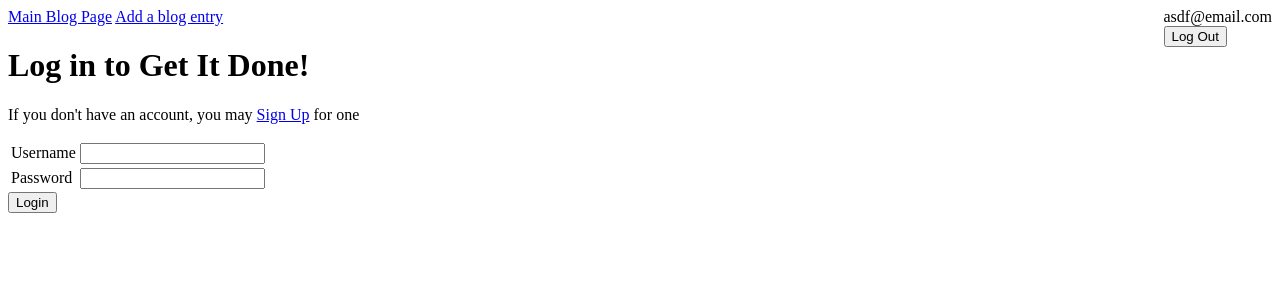
After one commit to theresaoh/blogz, a Flask app: page /login in a window 1280 px wide. The commit adds this page. Shown: the top 300 px of the page. Run offline with Flask 2, Linux system fonts and the light colour scheme; a user stored in the database is signed in.

Commit message:
login and signup pages working correctly

```diff
--- a/main.py
+++ b/main.py
@@ -1,73 +1,123 @@
-from flask import Flask, request, redirect, render_template, flash
+from flask import Flask, request, redirect, render_template, flash, session
 from flask_sqlalchemy import SQLAlchemy
 import os
+from app import app, db
+from models import User, Blog, add_new_user, add_new_post
 
-app = Flask(__name__)
-app.config['DEBUG'] = True
-project_dir = os.path.dirname(os.path.abspath(__file__))
-app.config['SQLALCHEMY_DATABASE_URI'] = "sqlite:///{}".format(os.path.join(project_dir, "build-a-blog.db"))
-app.config['SQLALCHEMY_ECHO'] = True
-db = SQLAlchemy(app)
 app.secret_key = 'pcEwO1Nlx7'
 
-class Blog(db.Model):
-    id = db.Column(db.Integer, primary_key=True)
-    title = db.Column(db.String(120))
-    body = db.Column(db.String(800))
+@app.before_request
+def require_login():
+    allowed_routes = ['login', 'blog', 'index', 'signup']
+    if request.endpoint not in allowed_routes and 'username' not in session:
+        return redirect('/login')
 
-    def __init__(self, title, body):
-        self.title = title
-        self.body = body
+def get_blog_posts_by_user():
+    owner = User.query.filter_by(username=session['username']).first()
+    return Blog.query.filter_by(owner_id=owner.id).all()
 
 @app.route('/')
+def display_login():
+    return render_template('login.html')
+
+@app.route("/logout", methods=['POST'])
+def logout():
+    del session['username']
+    return redirect("/")
+
+@app.route('/login', methods=['POST', 'GET'])
 def display_blogs():
-    blog_posts = Blog.query.filter_by().all()
-    return render_template('blog.html', blog_posts=blog_posts)
+    if request.method == 'POST':
+        username = request.form['username']
+        password = request.form['password']
+        user = User.query.filter_by(username=username).first()
+        if not user:
+            flash('Username invalid', 'username-error')
+            return render_template('login.html')
+        if password != user.password:
+            flash('Password incorrect', 'password-error')
+            return render_template('login.html', username=username)
+        session['username'] = username
+        return redirect('/blog')
+    return render_template('login.html')
+
+def password_invalid(password):
+    if len(password) < 3 or len(password) > 20:
+        return True
+    if password == "":
+        return True
+    return False
+
+def username_invalid(username):
+    if len(username) < 3 or len(username) > 20:
+        return True
+    if username == "":
+        return True
+    return False
+
+@app.route('/signup', methods=['POST', 'GET'])
+def signup():
+    if request.method == 'POST':
+        username = request.form['username']
+        password = request.form['password']
+        verify = request.form['verify']
+        existing_user = User.query.filter_by(username=username).first()
+        if existing_user:
+            flash('Username already exists', 'username-error')
+            return render_template('signup.html')
+        if username_invalid(username):
+            flash('Username invalid - usernames must be between 5 and 20 characters.', 'username-error')
+            return render_template('signup.html')
+        if password_invalid(password):
+            flash('Password invalid - passwords must be between 5 and 20 characters.', 'password-invalid-error')
+            return render_template('signup.html', username=username)
+        if password != verify:
+            flash('Passwords don\'t match, please enter again', 'password-match-error')
+            return render_template('signup.html', username=username)
+        add_new_user(username, password)
+        session['username'] = username
+        return redirect('/newpost')
+    return render_template('signup.html')
 
 # This route displays all blog posts, as well as individual blog posts
 @app.route('/blog', methods=['POST', 'GET'])
 def index():
     # Access the id of the blog clicked
     blog_id = request.args.get('id')
-    # Access all blog posts
-    blog_posts = Blog.query.filter_by().all()
     if blog_id != None:
         # If a blog title was clicked, show just that blog title and body on the blog page with the id as a query parameter in the URL
         post_to_display = Blog.query.filter_by(id=blog_id).first()
         return render_template('blog.html', post_to_display=post_to_display)
     # Otherwise display all blog posts
-    return render_template('blog.html', blog_posts=blog_posts)
+    return render_template('blog.html', blog_posts=get_blog_posts_by_user())
 
 
-@app.route('/add-post', methods=['POST', 'GET'])
+@app.route('/newpost', methods=['POST', 'GET'])
 def add_post():
     blog_posts = Blog.query.filter_by().all()
     if request.method == 'POST':
         # Access the title and body of the blog post submitted
         title = request.form['title']
         body = request.form['body']
+        owner = User.query.filter_by(username=session['username']).first()
         #Displaying relevant error messages
         #I legitimately couldn't figure out a more efficient way to do this, please help me
         if title == "" and body == "":
             flash("Please fill in the title", 'title_error')
             flash("Please fill in the body", 'body_error')
-            return render_template('add-post.html', title=title, body=body)
+            return render_template('newpost.html', title=title, body=body)
         if body == "" and title != "":
             flash("Please fill in the body", 'body_error')
-            return render_template('add-post.html', title=title, body=body)
+            return render_template('newpost.html', title=title, body=body)
         if body != "" and title == "":
             flash("Please fill in the title", 'title_error')
-            return render_template('add-post.html', title=title, body=body)
+            return render_template('newpost.html', title=title, body=body)
         # Create a new post using the title and body submitted and the Blog class
-        new_post = Blog(title, body)
-        # Add the new blog post to the database and redirect to that blog post's page
-        db.session.add(new_post)
-        db.session.commit()
-        blog_id = new_post.id
-        post_to_display = Blog.query.filter_by(id=blog_id).first()
+        new_post = add_new_post(title, body, owner)
+        post_to_display = Blog.query.filter_by(id=new_post.id).first()
         return render_template('blog.html', post_to_display=post_to_display)
-    # If the title or body aren't filled out properly, re-render the add-post page with relevant error messages
-    return render_template('add-post.html')
+    # If the title or body aren't filled out properly, re-render the  page with relevant error messages
+    return render_template('newpost.html')
 
 if __name__ == '__main__':
     app.run()
--- a/templates/base.html
+++ b/templates/base.html
@@ -11,7 +11,16 @@
     </head>
 <body>
     <a href="/blog">Main Blog Page</a>  <a href="/add-post">Add a blog entry</a>
-
+    <div style='float: right'>
+        {% if 'username' in session %}
+          {{ session['username'] }}
+          <form action="/logout" method="post" id='logout'>
+            <input type="submit" value="Log Out" />
+          </form>
+        {% else %}
+          <a href="/">Home</a> | <a href="login">Log In</a> | <a href="signup">Create Account</a>
+        {% endif %}
+      </div>
     {% block content %}
     {% endblock %}
 
--- /dev/null
+++ b/templates/index.html
@@ -0,0 +1,4 @@
+{% extends "base.html" %}
+{% block content %}
+
+{% endblock %}
--- /dev/null
+++ b/templates/login.html
@@ -0,0 +1,49 @@
+{% extends "base.html" %}
+
+{% block content %}
+<h1>Log in to Get It Done!</h1>
+<p>If you don't have an account, you may <a href="/signup">Sign Up</a> for one</p>
+<form action="/login" method="post">
+    <table>
+        <tr>
+            <td><label for="username">Username</label></td>
+            <td>
+                <input name="username" type="username" value="{{ username }}">
+            </td>
+            <td>
+                <div class='error'>
+                    {% with messages = get_flashed_messages(with_categories=true) %}
+                        {% if messages %}
+                            {% for category, message in messages %}
+                                {% if category == 'username-error' %}
+                                    {{message}}
+                                {% endif %}
+                            {% endfor %}
+                        {% endif %}
+                    {% endwith %}
+                </div>
+            </td>
+        </tr>
+        <tr>
+            <td><label for="password">Password</label></td>
+            <td>
+                <input name="password" type="password">
+            </td>
+            <td>
+                <div class='error'>
+                    {% with messages = get_flashed_messages(with_categories=true) %}
+                        {% if messages %}
+                            {% for category, message in messages %}
+                                {% if category == 'password-error' %}
+                                    {{message}}
+                                {% endif %}
+                            {% endfor %}
+                        {% endif %}
+                    {% endwith %}
+                </div>
+            </td>
+        </tr>
+    </table>
+    <input type="submit" value="Login">
+</form>
+{% endblock %}
```
Also changed, not shown: app.py (added, +11 -0 lines), models.py (added, +33 -0 lines), templates/signup.html (added, +67 -0 lines), blogz.db (added), build-a-blog.db (deleted), templates/blog.html (indentation only), templates/newpost.html (renamed from templates/add-post.html).
